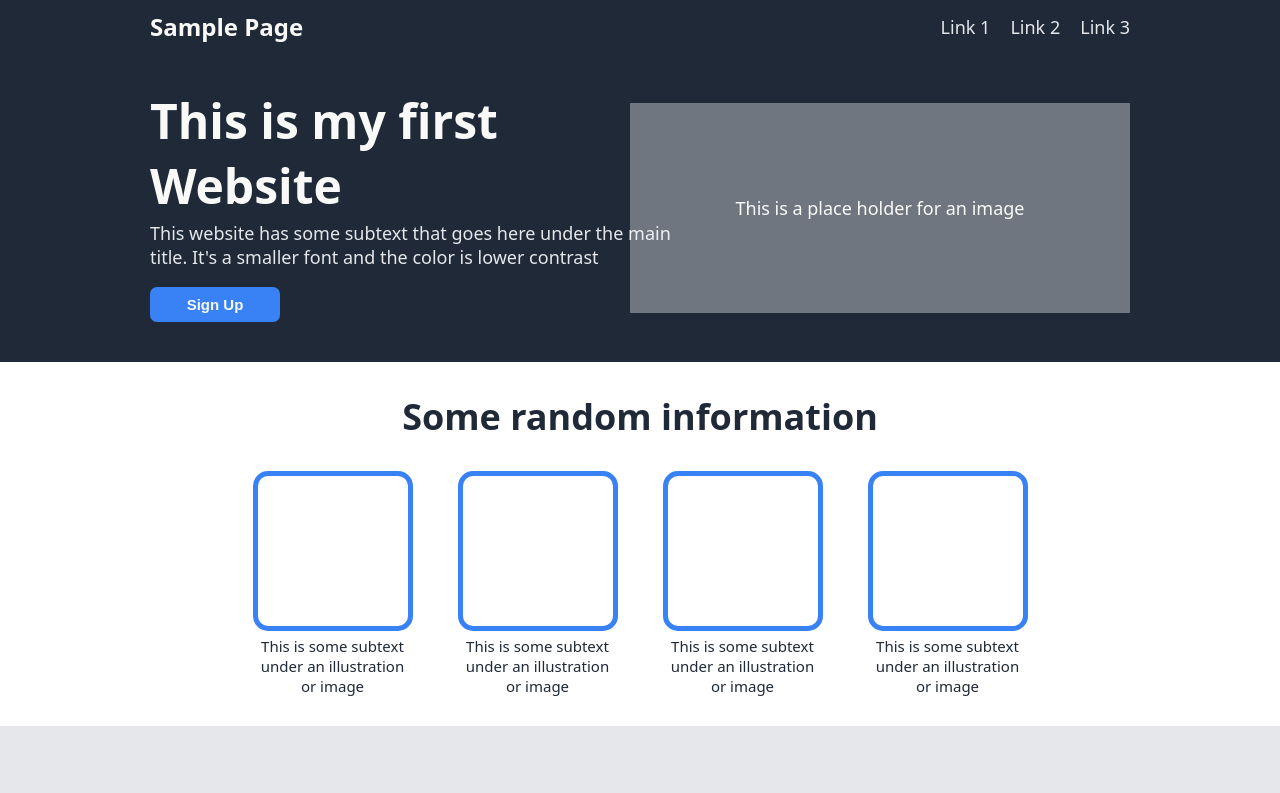
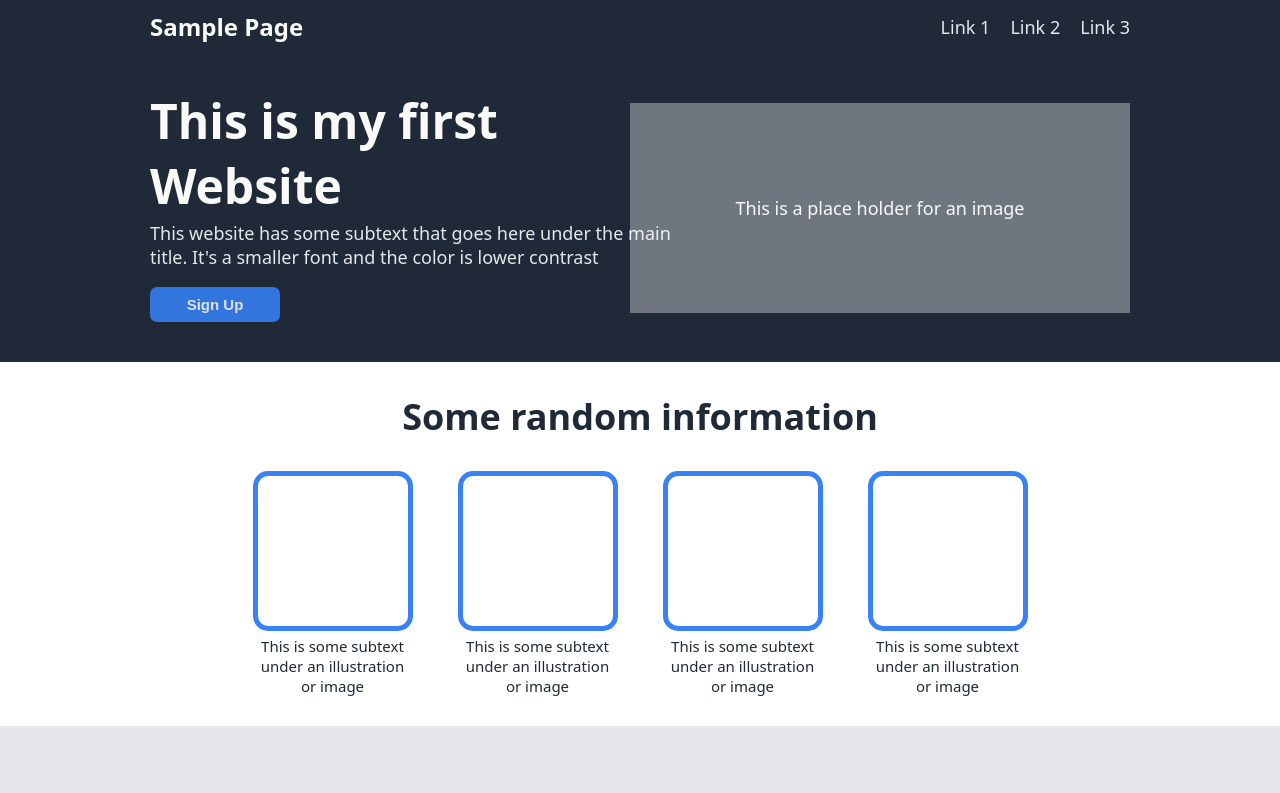
Before and after one commit to Adityaa-1/First-Web-page, a plain HTML site: page index.html in a window 1280 px wide. In both pictures the pointer is over the button 215 px from the left and 304 px from the top of the page. Shown: the top 793 px of the page. Drawn offline with Linux system fonts and the light colour scheme.

Commit message:
Update style.css

```diff
--- a/style.css
+++ b/style.css
@@ -66,6 +66,10 @@ button{
     height: 35px;
     width: 130px;
     border-radius: 7px;
+    transition: 0.2s ease;
+}
+button:hover{
+    filter: brightness(0.90);
 }
 
 
```
